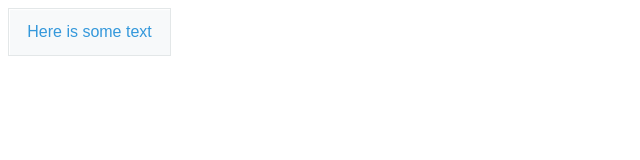
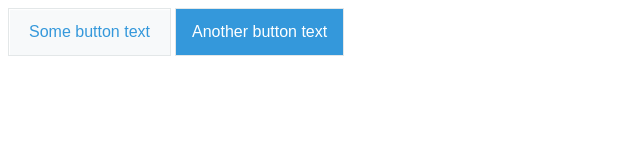
Before and after one commit to huuchi1778/button-excercise, a website built with webpack: page src/index.html in a window 1280 px wide. Shown: the whole page, without its empty margins (0-640 px from the left). Built offline with nearby package versions, Linux system fonts and the light colour scheme; files whose address does not match are found by name.

Commit message:
remote unused index.ts

```diff
--- a/src/index.html
+++ b/src/index.html
@@ -7,6 +7,7 @@
   <title>Button Excercise</title>
 </head>
 <body>
-  <custom-button class="normal">Here is some text</custom-button>
+  <custom-button class="normal">Some button text</custom-button>
+  <custom-button class="submit">Another button text</custom-button>
 </body>
 </html>
```
Also changed, not shown: src/index.ts (deleted, +0 -10 lines).
